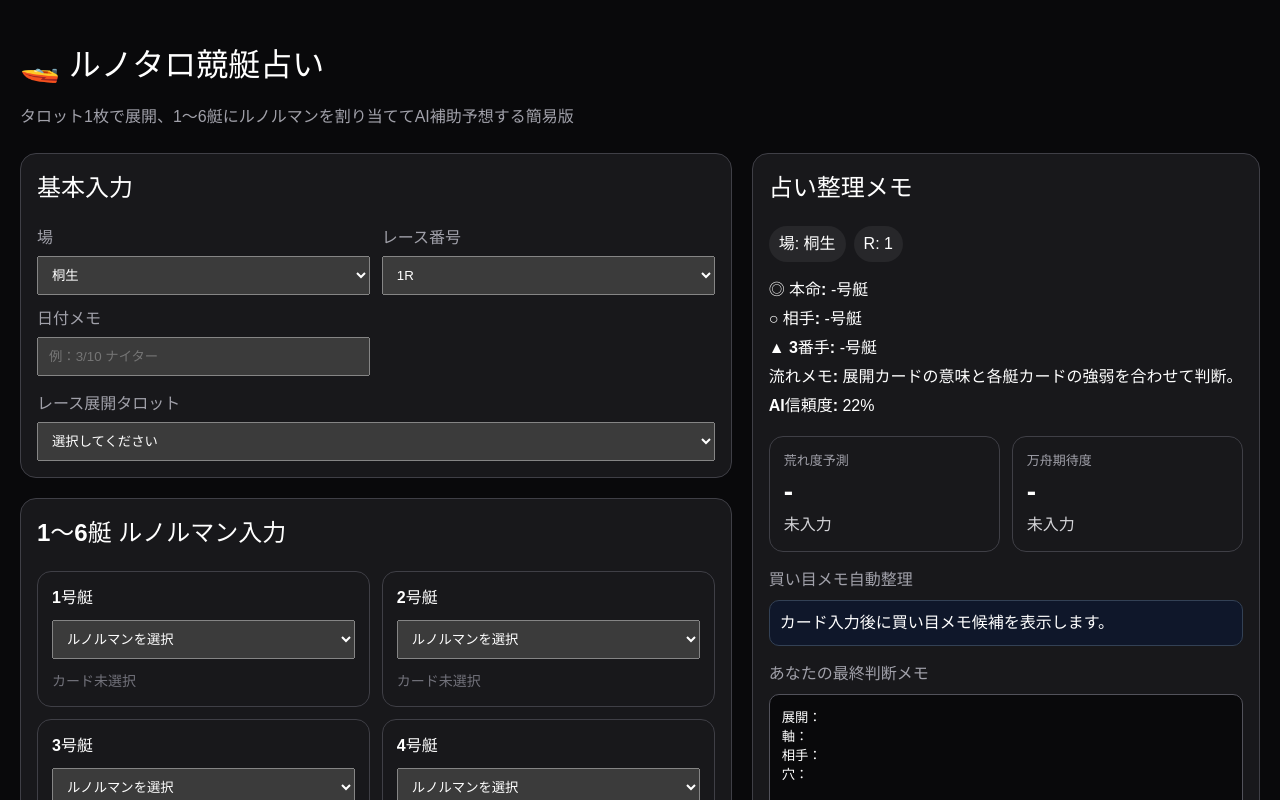
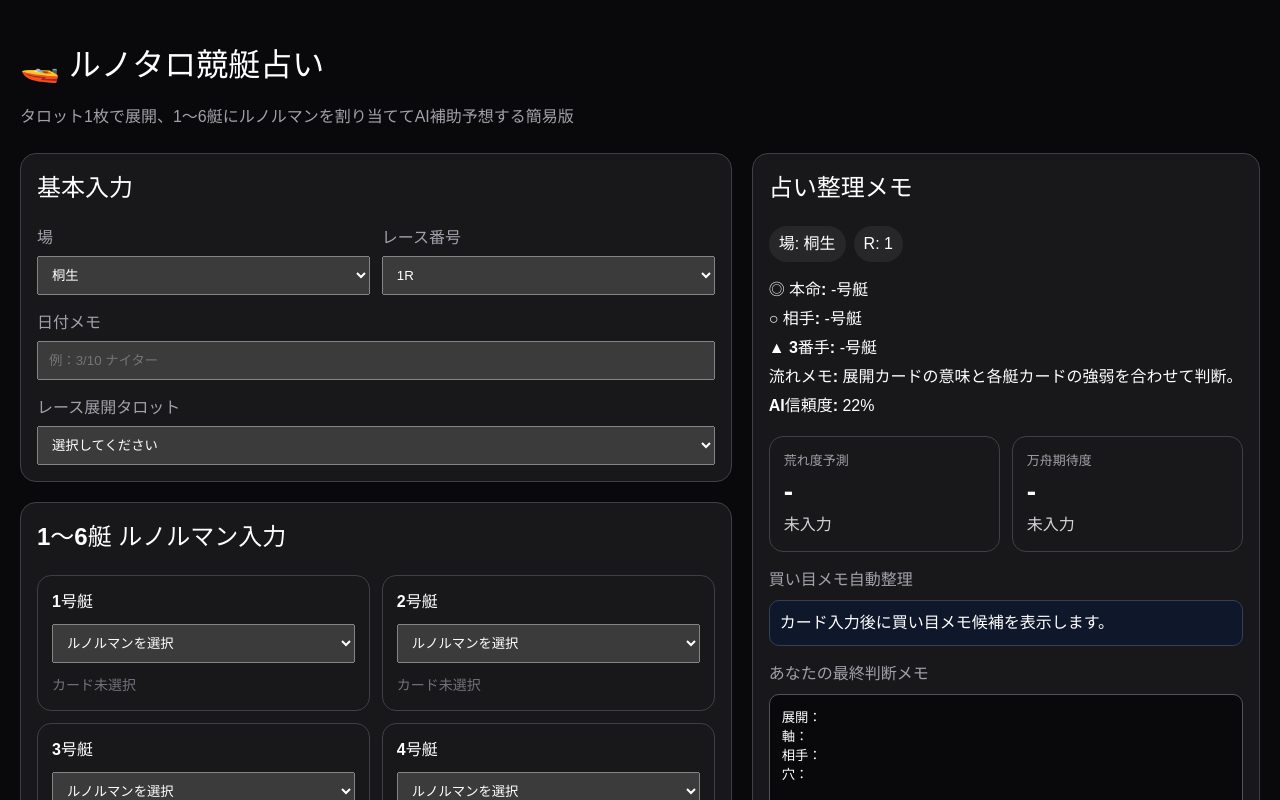
Before and after one commit to j1n77jp/runotaro-app, a React (Vite) app: page / in a window 1280 px wide. Shown: the top 800 px of the page. Built offline with nearby package versions, Linux system fonts and the light colour scheme.

Commit message:
Update BasicFormSection.jsx

```diff
--- a/src/components/BasicFormSection.jsx
+++ b/src/components/BasicFormSection.jsx
@@ -14,24 +14,24 @@ export default function BasicFormSection({
   tarotInfo,
 }) {
   return (
-    <div style={sectionStyle()}>
+    <div style={{ ...sectionStyle(), overflow: "hidden" }}>
       <h2 style={{ marginTop: 0 }}>基本入力</h2>
 
       <div
         style={{
           display: "grid",
-          gridTemplateColumns: "repeat(auto-fit, minmax(220px, 1fr))",
+          gridTemplateColumns: "repeat(2, minmax(0, 1fr))",
           gap: 12,
           marginBottom: 16,
           width: "100%",
         }}
       >
-        <div style={{ minWidth: 0, width: "100%" }}>
+        <div style={{ minWidth: 0 }}>
           <div style={{ marginBottom: 6, color: "#a1a1aa" }}>場</div>
           <select
             value={venue}
             onChange={(e) => setVenue(e.target.value)}
-            style={{ ...fieldStyle(), display: "block" }}
+            style={{ ...fieldStyle(), minWidth: 0 }}
           >
             {venues.map((v) => (
               <option key={v} value={v}>
@@ -41,12 +41,12 @@ export default function BasicFormSection({
           </select>
         </div>
 
-        <div style={{ minWidth: 0, width: "100%" }}>
+        <div style={{ minWidth: 0 }}>
           <div style={{ marginBottom: 6, color: "#a1a1aa" }}>レース番号</div>
           <select
             value={raceNo}
             onChange={(e) => setRaceNo(e.target.value)}
-            style={{ ...fieldStyle(), display: "block" }}
+            style={{ ...fieldStyle(), minWidth: 0 }}
           >
             {raceNumbers.map((n) => (
               <option key={n} value={n}>
@@ -55,16 +55,16 @@ export default function BasicFormSection({
             ))}
           </select>
         </div>
+      </div>
 
-        <div style={{ minWidth: 0, width: "100%" }}>
+      <div style={{ minWidth: 0, width: "100%", marginBottom: 16 }}>
         <div style={{ marginBottom: 6, color: "#a1a1aa" }}>日付メモ</div>
         <input
           value={dateMemo}
           onChange={(e) => setDateMemo(e.target.value)}
           placeholder="例：3/10 ナイター"
-            style={{ ...fieldStyle(), display: "block" }}
+          style={{ ...fieldStyle(), minWidth: 0 }}
         />
-        </div>
       </div>
 
       <div style={{ minWidth: 0, width: "100%" }}>
@@ -72,7 +72,7 @@ export default function BasicFormSection({
         <select
           value={tarot}
           onChange={(e) => setTarot(e.target.value)}
-          style={{ ...fieldStyle(), display: "block" }}
+          style={{ ...fieldStyle(), minWidth: 0 }}
         >
           <option value="">選択してください</option>
           {tarotCards.flatMap((card) => [
@@ -94,12 +94,13 @@ export default function BasicFormSection({
             borderRadius: 14,
             background: "#111827",
             border: "1px solid #374151",
+            overflow: "hidden",
           }}
         >
           <div style={{ fontSize: 22, fontWeight: "bold", marginBottom: 8 }}>
             {tarotInfo.id}. {tarotInfo.name}
           </div>
-          <div style={{ color: "#d4d4d8" }}>{tarotInfo.meaning}</div>
+          <div style={{ color: "#d4d4d8", wordBreak: "break-word" }}>{tarotInfo.meaning}</div>
         </div>
       )}
     </div>
```
Lines whose indentation alone changed are shown as unchanged.
